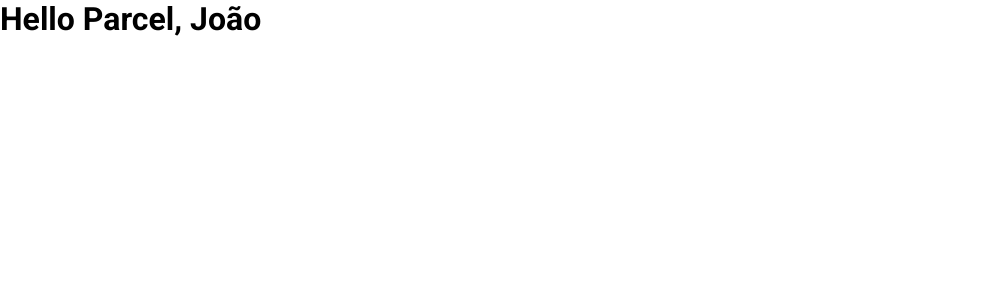
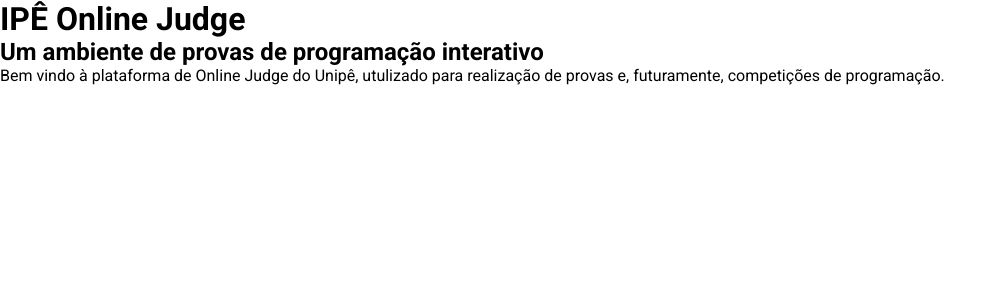
Before and after one commit to joao-rafael/ipeoj, a React (Vite) app: page / in a window 1280 px wide. Shown: the top 300 px of the page, without its empty margins (0-1002 px from the left). Built offline with nearby package versions, Linux system fonts and the light colour scheme.

Commit message:
feat: added basic layout config

```diff
--- a/src/App.js
+++ b/src/App.js
@@ -1,12 +1,15 @@
 import React from "react";
+import Home from './pages/Home';
 
 import './style/index.scss';
 
-export const App = props => {
+
+export const App = () => {
     return (
         <div>
             <div className="container">
-                <h1>Hello Parcel, {props.name} </h1>
+                <Home>
+                </Home>
             </div>
         </div>
     );
--- a/src/index.js
+++ b/src/index.js
@@ -12,7 +12,7 @@
 greet();
 ReactDOM.render(
     <React.StrictMode>
-      <App name='João'/>
+      <App/>
     </React.StrictMode>,
     document.getElementById('root')
 );
--- a/src/layouts/DefaultLayout.js
+++ b/src/layouts/DefaultLayout.js
@@ -2,15 +2,15 @@
 import Header from './../components/Header';
 import Footer from './../components/Footer';
 
-const DefaultLayout = ( { children } ) => {
+const DefaultLayout = ({ children }) => {
     return (
-        <>
+        <div>
             <Header/>
             <main>
                 {children}
             </main>
             <Footer/>
-        </>
+        </div>
     );
 }
 
```
Also changed, not shown: 2 other files (tests, documents, lock files or other folders).
